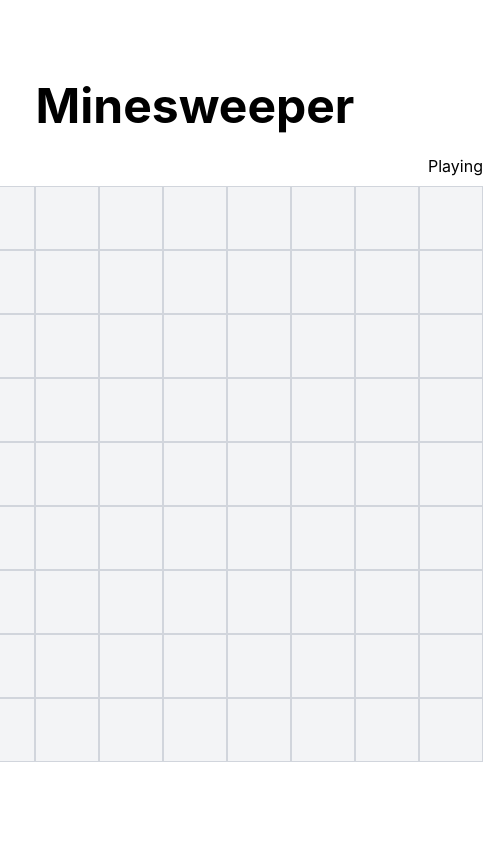
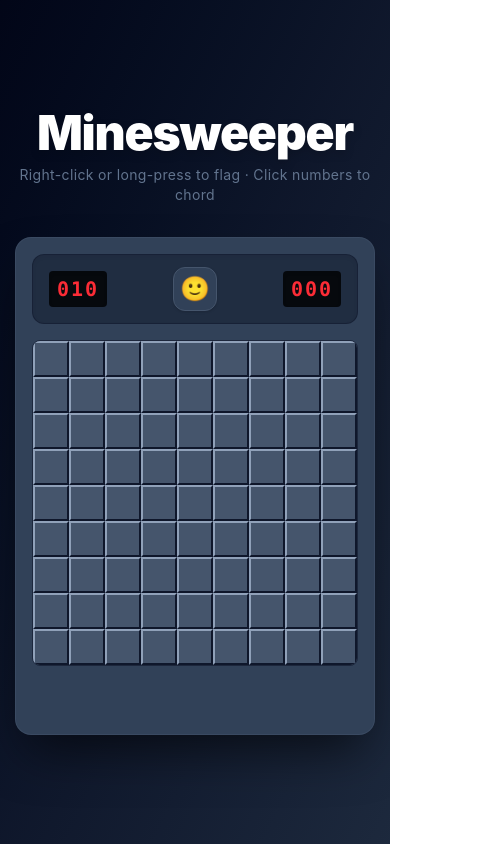
Before and after one commit to DoubleJ-G/Minesweeper, a React (Vite) app: page / in a window 390 px wide. Shown: the whole page, 483 px wide, since content can reach past the window. Built offline with nearby package versions, Linux system fonts and the light colour scheme.

Commit message:
Mobile support and new styles

```diff
--- a/src/App.tsx
+++ b/src/App.tsx
@@ -2,12 +2,16 @@ import { Board } from "./components/Board";
 
 function App() {
   return (
-    <main className="flex h-screen w-screen items-center justify-center">
-      <div className="flex flex-col items-center gap-4">
-        <div>
-          <h1 className="text-5xl font-bold">Minesweeper</h1>
+    <main className="flex h-screen items-center justify-center bg-gradient-to-br from-slate-950 via-slate-900 to-slate-800 p-4">
+      <div className="flex flex-col items-center gap-8">
+        <div className="text-center">
+          <h1 className="text-5xl font-black tracking-tight text-white drop-shadow-lg">
+            Minesweeper
+          </h1>
+          <p className="mt-2 text-sm tracking-wide text-slate-500">
+            Right-click or long-press to flag &middot; Click numbers to chord
+          </p>
         </div>
-        <div>
         <Board
           config={{
             rows: 9,
@@ -16,7 +20,6 @@ function App() {
           }}
         />
       </div>
-      </div>
     </main>
   );
 }
--- a/src/components/Board.tsx
+++ b/src/components/Board.tsx
@@ -1,46 +1,112 @@
+import { useEffect, useState } from "react";
 import { Cell } from "./Cell";
 import { useGameBoard } from "../hooks/useGameBoard";
-import { type MinesweeperConfig } from "../types";
+import { GameStatus, type GameStatusType, type MinesweeperConfig } from "../types";
 
 interface BoardProps {
   config: MinesweeperConfig;
 }
 
+const STATUS_EMOJI: Record<GameStatusType, string> = {
+  [GameStatus.Playing]: "🙂",
+  [GameStatus.Won]: "😎",
+  [GameStatus.Lost]: "😵",
+};
+
+function LCDDisplay({ value }: { value: string }) {
+  return (
+    <div className="min-w-[3.5rem] rounded bg-black/80 px-2 py-1 text-center font-mono text-xl font-bold tracking-widest text-red-500 tabular-nums shadow-inner select-none">
+      {value}
+    </div>
+  );
+}
+
 export function Board({ config }: BoardProps) {
   const { board, status, reveal, flag, chord, reset } = useGameBoard(config);
+  const [seconds, setSeconds] = useState(0);
+
+  const flatBoard = board.flat();
+  const flagCount = flatBoard.filter((cell) => cell.flagged).length;
+  const minesRemaining = config.mines - flagCount;
+  const isGameStarted = flatBoard.some((cell) => cell.revealed);
+
+  const displayMines = Math.max(0, Math.min(999, minesRemaining))
+    .toString()
+    .padStart(3, "0");
+  const displayTime = Math.min(999, seconds).toString().padStart(3, "0");
+
+  useEffect(() => {
+    if (!isGameStarted) {
+      return;
+    }
+    if (status !== GameStatus.Playing) {
+      return;
+    }
+
+    const interval = setInterval(() => {
+      setSeconds((s) => Math.min(s + 1, 999));
+    }, 1000);
+
+    return () => clearInterval(interval);
+  }, [isGameStarted, status]);
+
+  const handleReset = () => {
+    reset();
+    setSeconds(0);
+  };
 
   return (
-    <div>
-      <div className="flex items-center justify-between gap-2 lg:text-2xl">
+    <div className="rounded-2xl border border-slate-600/50 bg-slate-700 p-4 shadow-2xl shadow-black/60">
+      {/* Header */}
+      <div className="mb-4 flex items-center justify-between gap-4 rounded-xl border border-slate-900/50 bg-slate-800/80 px-4 py-3 shadow-inner">
+        <LCDDisplay value={displayMines} />
+
         <button
-          onClick={reset}
-          className="mb-2 rounded-md bg-red-400 px-3 py-1 text-white"
+          onClick={handleReset}
+          className="flex h-11 w-11 cursor-pointer items-center justify-center rounded-xl border border-slate-600 bg-slate-700 text-2xl shadow-sm transition-all duration-100 select-none hover:border-slate-500 hover:bg-slate-600 active:scale-95 active:bg-slate-800"
+          aria-label="Reset game"
         >
-          Reset
+          {STATUS_EMOJI[status]}
         </button>
-        <div className="first-letter:uppercase">{status}</div>
+
+        <LCDDisplay value={displayTime} />
       </div>
 
-      <div>
+      {/* Grid */}
+      <div className="overflow-hidden rounded-lg border border-slate-900/60 shadow-inner">
         {board.map((row, rowIndex) => (
-          <div key={rowIndex} style={{ display: "flex" }}>
+          <div key={rowIndex} className="flex">
             {row.map((cell, colIndex) => (
               <Cell
                 key={colIndex}
-                row={rowIndex}
-                column={colIndex}
                 value={cell.value}
                 isMine={cell.isMine}
                 revealed={cell.revealed}
                 flagged={cell.flagged}
+                gameStatus={status}
                 onReveal={() => reveal(rowIndex, colIndex)}
                 onFlag={() => flag(rowIndex, colIndex)}
                 onChord={() => chord(rowIndex, colIndex)}
+                longPressDuration={config.longPressDuration}
               />
             ))}
           </div>
         ))}
       </div>
+
+      {/* Status bar */}
+      <div
+        className={`mt-4 rounded-lg py-2 text-center text-sm font-semibold tracking-wide transition-opacity duration-200 ${
+          status === GameStatus.Playing
+            ? "pointer-events-none opacity-0"
+            : status === GameStatus.Won
+              ? "border border-emerald-800 bg-emerald-900/50 text-emerald-400"
+              : "border border-red-800 bg-red-900/50 text-red-400"
+        }`}
+        aria-hidden={status === GameStatus.Playing}
+      >
+        {status === GameStatus.Won ? "You won! 🎉" : "Game over! 💥"}
+      </div>
     </div>
   );
 }
--- a/src/components/Cell.tsx
+++ b/src/components/Cell.tsx
@@ -1,33 +1,62 @@
 import { useCallback } from "react";
+import { GameStatus, type GameStatusType } from "../types";
+import { useLongPress } from "../hooks/useLongPress";
 
-const CELL_COLORS: Record<number, string> = {
-  1: "text-blue-500",
-  2: "text-green-500",
-  3: "text-red-500",
-  4: "text-purple-500",
-  5: "text-yellow-500",
-  6: "text-cyan-500",
-  7: "text-gray-500",
-  8: "text-black",
+const NUMBER_COLORS: Record<number, string> = {
+  1: "text-blue-400",
+  2: "text-emerald-400",
+  3: "text-red-400",
+  4: "text-indigo-300",
+  5: "text-amber-400",
+  6: "text-cyan-400",
+  7: "text-purple-300",
+  8: "text-slate-300",
 };
 
-const getCellContent = (
-  revealed: boolean,
-  flagged: boolean,
-  isMine: boolean,
-  value: number,
-): string => {
-  if (flagged) {
-    return "🚩";
-  }
-  if (!revealed) {
-    return "";
-  }
-  if (isMine) {
-    return "💣";
-  }
-  return value ? String(value) : "";
-};
+function FlagIcon() {
+  return (
+    <svg viewBox="0 0 20 20" width="16" height="16" aria-hidden data-testid="flag-icon">
+      <line
+        x1="6"
+        y1="2.5"
+        x2="6"
+        y2="17.5"
+        stroke="#94a3b8"
+        strokeWidth="1.8"
+        strokeLinecap="round"
+      />
+      <line
+        x1="4.5"
+        y1="17.5"
+        x2="7.5"
+        y2="17.5"
+        stroke="#94a3b8"
+        strokeWidth="1.8"
+        strokeLinecap="round"
+      />
+      <polygon points="6,2.5 15.5,6.5 6,10.5" fill="#ef4444" />
+    </svg>
+  );
+}
+
+function MineIcon() {
+  return (
+    <svg viewBox="0 0 20 20" width="18" height="18" aria-hidden data-testid="mine-icon">
+      <g stroke="#1e293b" strokeWidth="1.8" strokeLinecap="round">
+        <line x1="10" y1="1.5" x2="10" y2="4.5" />
+        <line x1="10" y1="15.5" x2="10" y2="18.5" />
+        <line x1="1.5" y1="10" x2="4.5" y2="10" />
+        <line x1="15.5" y1="10" x2="18.5" y2="10" />
+        <line x1="3.5" y1="3.5" x2="5.6" y2="5.6" />
+        <line x1="16.5" y1="3.5" x2="14.4" y2="5.6" />
+        <line x1="3.5" y1="16.5" x2="5.6" y2="14.4" />
+        <line x1="16.5" y1="16.5" x2="14.4" y2="14.4" />
+      </g>
+      <circle cx="10" cy="10" r="5.5" fill="#1e293b" />
+      <circle cx="8" cy="8" r="1.8" fill="white" opacity="0.35" />
+    </svg>
+  );
+}
 
 type Props = {
   onReveal: () => void;
@@ -37,8 +66,8 @@ type Props = {
   flagged: boolean;
   isMine: boolean;
   value: number;
-  row: number;
-  column: number;
+  gameStatus?: GameStatusType;
+  longPressDuration?: number;
 };
 
 export function Cell({
@@ -49,12 +78,10 @@ export function Cell({
   onReveal,
   onFlag,
   onChord,
+  gameStatus = GameStatus.Playing,
+  longPressDuration = 200,
 }: Props) {
-  const getColor = (value: number, revealed: boolean): string => {
-    const text = CELL_COLORS[value] ?? "text-black";
-    const bg = revealed ? "bg-gray-200" : "bg-gray-100";
-    return `${text} ${bg}`;
-  };
+  const longPress = useLongPress(onFlag, longPressDuration);
 
   const handleClick = useCallback(() => {
     if (revealed) {
@@ -72,15 +99,52 @@ export function Cell({
     [onFlag],
   );
 
+  const isGameOver = gameStatus !== GameStatus.Playing;
+
+  let content: React.ReactNode;
+  let className: string;
+
+  if (flagged) {
+    content = <FlagIcon />;
+    className =
+      "border-2 border-t-slate-400 border-l-slate-400 border-b-slate-900 border-r-slate-900 bg-slate-600 hover:bg-slate-500";
+  } else if (!revealed) {
+    content = null;
+    className = isGameOver
+      ? "border-2 border-t-slate-500 border-l-slate-500 border-b-slate-800 border-r-slate-800 bg-slate-600 opacity-60 cursor-not-allowed"
+      : "border-2 border-t-slate-400 border-l-slate-400 border-b-slate-900 border-r-slate-900 bg-slate-600 hover:bg-slate-500 active:border-t-slate-600 active:border-l-slate-600 active:border-b-slate-600 active:border-r-slate-600 active:bg-slate-700 cursor-pointer";
+  } else if (isMine) {
+    content = <MineIcon />;
+    className = "border border-red-900 bg-red-700 cursor-not-allowed";
+  } else {
+    content = value ? String(value) : "";
+    const textColor = NUMBER_COLORS[value] ?? "text-slate-300";
+    className = `border border-slate-600/50 bg-slate-800 cursor-default ${textColor}`;
+  }
+
+  const isDisabled = (revealed && value === 0 && !isMine) || isGameOver;
+
   return (
     <button
-      className={`h-16 w-16 cursor-pointer border border-gray-300 bg-gray-100 font-mono text-2xl font-bold transition-colors duration-300 hover:bg-gray-300 ${getColor(value, revealed)}`}
+      className={`flex h-9 w-9 items-center justify-center font-mono text-sm font-bold transition-colors duration-75 select-none ${className}`}
       onClick={handleClick}
       onContextMenu={handleFlag}
-      disabled={revealed && value === 0}
-      aria-label={revealed ? `${value} adjacent mines` : "Unrevealed cell"}
+      onTouchStart={longPress.onTouchStart}
+      onTouchEnd={longPress.onTouchEnd}
+      onTouchMove={longPress.onTouchMove}
+      onTouchCancel={longPress.onTouchCancel}
+      disabled={isDisabled}
+      aria-label={
+        revealed
+          ? isMine
+            ? "Mine"
+            : `${value} adjacent mines`
+          : flagged
+            ? "Flagged cell"
+            : "Unrevealed cell"
+      }
     >
-      {getCellContent(revealed, flagged, isMine, value)}
+      {content}
     </button>
   );
 }
--- a/src/hooks/useGameBoard.ts
+++ b/src/hooks/useGameBoard.ts
@@ -35,12 +35,14 @@ export const useGameBoard = (config: MinesweeperConfig) => {
           setFirstClick(false);
         }
 
-        if (next[row][col].flagged) return next;
+        if (next[row][col].flagged) {
+          return next;
+        }
 
         if (next[row][col].isMine) {
-          setStatus("lost");
-          return next.map((row) =>
-            row.map((cell) =>
+          setStatus(GameStatus.Lost);
+          return next.map((r) =>
+            r.map((cell) =>
               cell.isMine ? { ...cell, revealed: true } : cell,
             ),
           );
@@ -48,7 +50,9 @@ export const useGameBoard = (config: MinesweeperConfig) => {
 
         next = floodReveal(next, row, col, config.rows, config.columns);
 
-        if (checkWin(next)) setStatus("won");
+        if (checkWin(next)) {
+          setStatus(GameStatus.Won);
+        }
 
         return next;
       });
@@ -68,7 +72,7 @@ export const useGameBoard = (config: MinesweeperConfig) => {
       }
 
       setBoard((prev) => {
-        const next = prev.map((row) => row.map((cell) => ({ ...cell })));
+        const next = prev.map((r) => r.map((cell) => ({ ...cell })));
         next[row][col].flagged = !next[row][col].flagged;
         return next;
       });
@@ -84,18 +88,24 @@ export const useGameBoard = (config: MinesweeperConfig) => {
 
   const chord = useCallback(
     (row: number, col: number) => {
-      if (status !== "playing") return;
+      if (status !== GameStatus.Playing) {
+        return;
+      }
 
       setBoard((prev) => {
         const result = chordReveal(prev, row, col, config.rows, config.columns);
-        if (!result) return prev;
+        if (!result) {
+          return prev;
+        }
 
         if (result.hitMine) {
-          setStatus("lost");
+          setStatus(GameStatus.Lost);
           return result.board;
         }
 
-        if (checkWin(result.board)) setStatus("won");
+        if (checkWin(result.board)) {
+          setStatus(GameStatus.Won);
+        }
 
         return result.board;
       });
--- /dev/null
+++ b/src/hooks/useLongPress.ts
@@ -0,0 +1,42 @@
+import { useCallback, useRef } from "react";
+
+export function useLongPress(callback: () => void, duration = 200) {
+  const timerRef = useRef<ReturnType<typeof setTimeout> | null>(null);
+  const firedRef = useRef(false);
+
+  const clear = useCallback(() => {
+    if (timerRef.current !== null) {
+      clearTimeout(timerRef.current);
+      timerRef.current = null;
+    }
+  }, []);
+
+  const onTouchStart = useCallback(() => {
+    firedRef.current = false;
+    timerRef.current = setTimeout(() => {
+      firedRef.current = true;
+      callback();
+    }, duration);
+  }, [callback, duration]);
+
+  const onTouchEnd = useCallback(
+    (e: React.TouchEvent) => {
+      clear();
+      if (firedRef.current) {
+        e.preventDefault();
+      }
+    },
+    [clear],
+  );
+
+  const onTouchMove = useCallback(() => {
+    clear();
+  }, [clear]);
+
+  const onTouchCancel = useCallback(() => {
+    clear();
+    firedRef.current = false;
+  }, [clear]);
+
+  return { onTouchStart, onTouchEnd, onTouchMove, onTouchCancel };
+}
--- a/src/minesweeper.ts
+++ b/src/minesweeper.ts
@@ -18,18 +18,20 @@ export const getNeighbors = (
 ): [number, number][] => {
   const neighbors: [number, number][] = [];
 
-  for (let x = -1; x <= 1; x++) {
-    for (let y = -1; y <= 1; y++) {
-      if (x === 0 && y === 0) continue;
-      const neighourRow = row + x;
-      const neighbourCol = col + y;
+  for (let rowOffset = -1; rowOffset <= 1; rowOffset++) {
+    for (let colOffset = -1; colOffset <= 1; colOffset++) {
+      if (rowOffset === 0 && colOffset === 0) {
+        continue;
+      }
+      const neighbourRow = row + rowOffset;
+      const neighbourCol = col + colOffset;
       if (
-        neighourRow >= 0 &&
-        neighourRow < rows &&
+        neighbourRow >= 0 &&
+        neighbourRow < rows &&
         neighbourCol >= 0 &&
         neighbourCol < cols
       ) {
-        neighbors.push([neighourRow, neighbourCol]);
+        neighbors.push([neighbourRow, neighbourCol]);
       }
     }
   }
@@ -66,8 +68,8 @@ export const calculateValues = (
   rows: number,
   cols: number,
 ): CellData[][] => {
-  return board.map((r, row) =>
-    r.map((cell, col) => {
+  return board.map((rowCells, row) =>
+    rowCells.map((cell, col) => {
       if (cell.isMine) {
         return cell;
       }
@@ -76,7 +78,7 @@ export const calculateValues = (
         ([neighbourRow, neighbourCol]) =>
           board[neighbourRow][neighbourCol].isMine,
       ).length;
-      return { ...cell, value: value };
+      return { ...cell, value };
     }),
   );
 };
@@ -141,8 +143,9 @@ export const chordReveal = (
     if (
       next[neighbourRow][neighbourColumn].revealed ||
       next[neighbourRow][neighbourColumn].flagged
-    )
+    ) {
       continue;
+    }
 
     if (next[neighbourRow][neighbourColumn].isMine) {
       hitMine = true;
--- a/src/types.ts
+++ b/src/types.ts
@@ -9,6 +9,7 @@ export interface MinesweeperConfig {
   mines: number;
   columns: number;
   rows: number;
+  longPressDuration?: number;
 }
 
 export const GameStatus = {
```
Also changed, not shown: 2 other files (tests, documents, lock files or other folders). Lines whose indentation alone changed are shown as unchanged.
